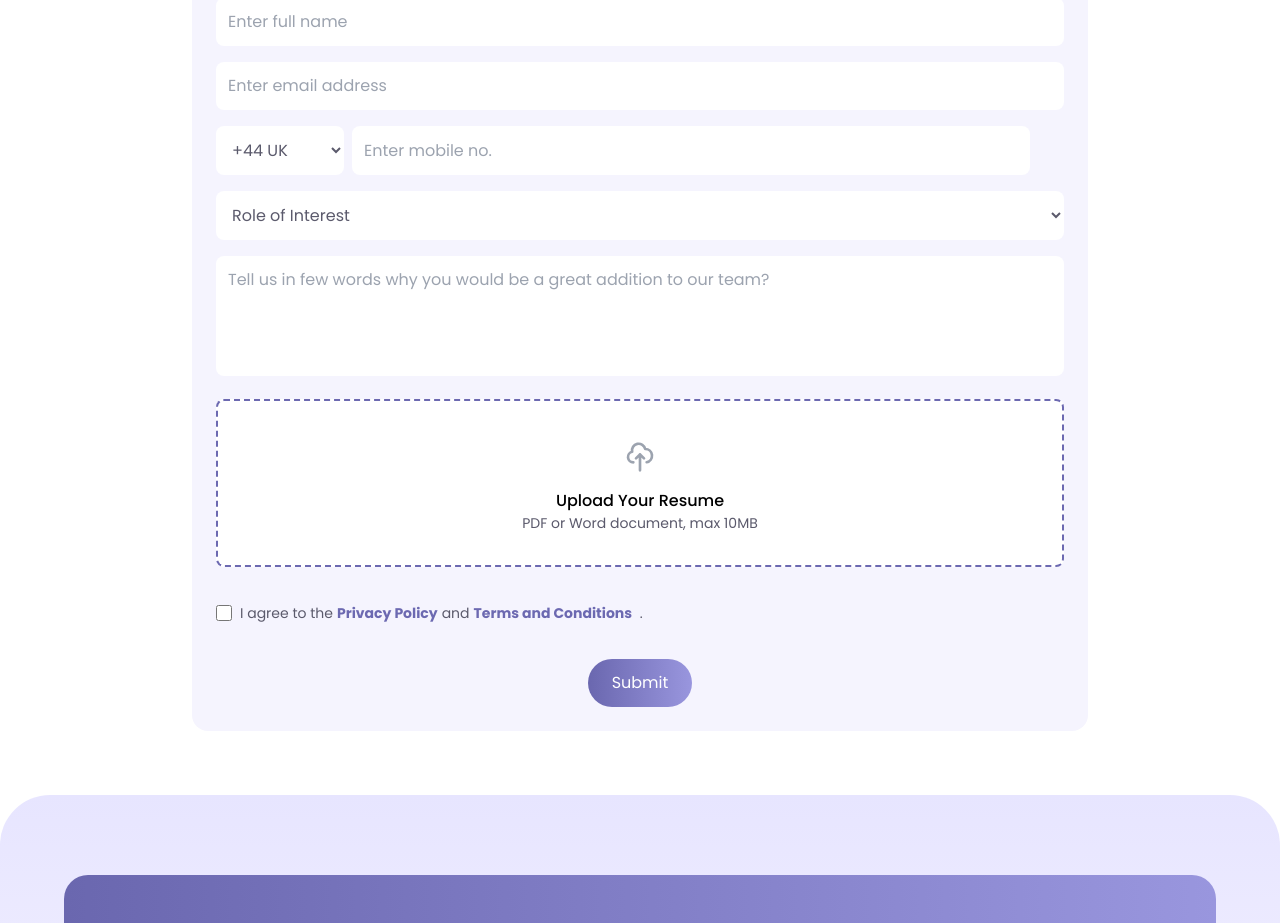
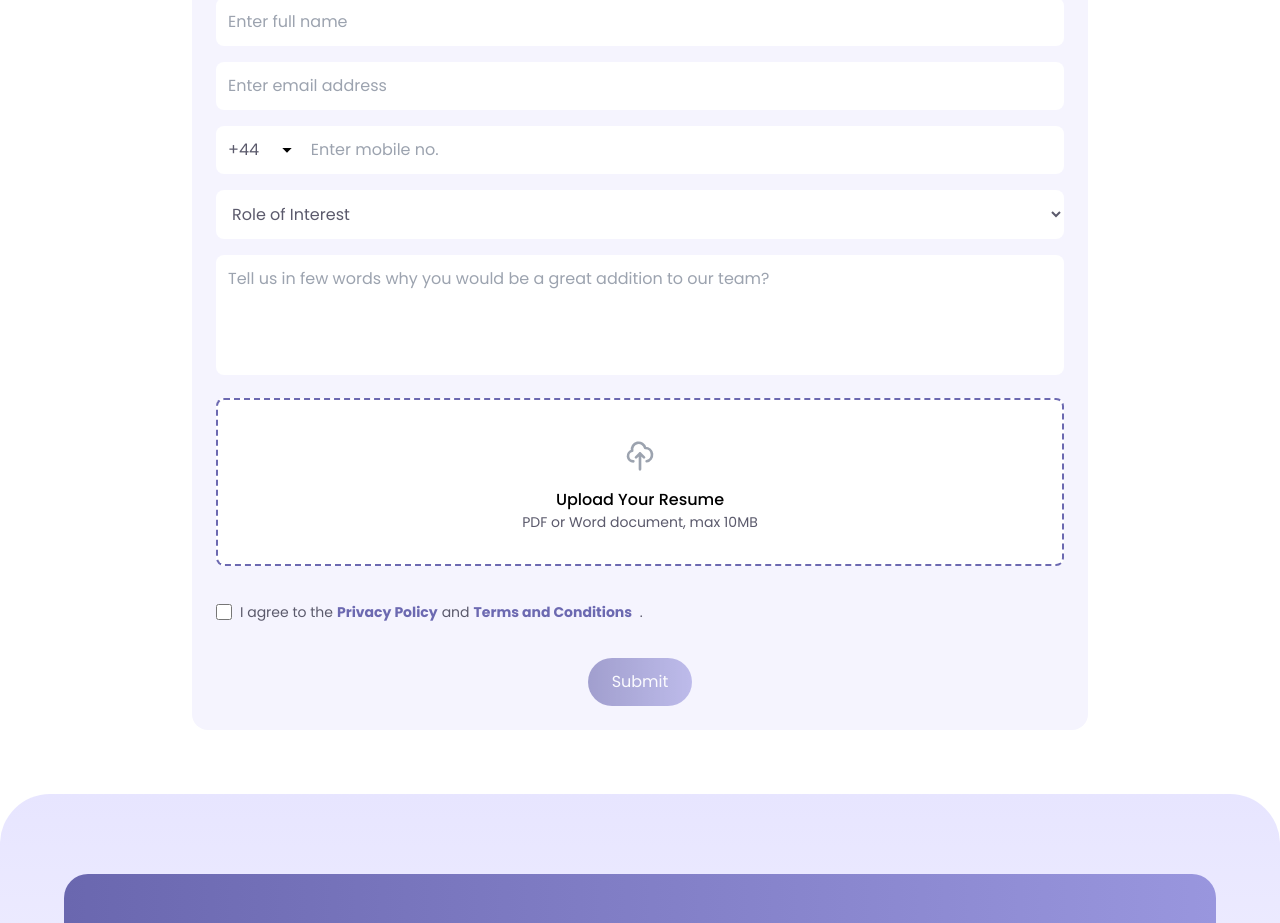
Before and after one commit to Madhubala-06/kreatoors, a React (Create React App) app: page /aboutus in a window 1280 px wide. Shown: the part 1700-2623 px from the top of the page. Built offline with nearby package versions, Linux system fonts and the light colour scheme; a web font is replaced by a local one.

Commit message:
Update About.jsx

```diff
--- a/src/components/pages/Aboutus/About.jsx
+++ b/src/components/pages/Aboutus/About.jsx
@@ -72,7 +72,7 @@ const JoinOurTeam = () => {
   });
 
   const [uploadedFileName, setUploadedFileName] = useState('');
-
+  const [isAgreed, setIsAgreed] = useState(false);
   const countryCodes = [
     { code: '+1', country: 'USA/Canada' },
     { code: '+44', country: 'UK' },
@@ -181,22 +181,40 @@ const JoinOurTeam = () => {
               required
             />
 
-            <div className="flex gap-1 md:gap-2 w-full">
+            <div className="flex w-full">
+              <div className="relative  ">
                 <select
-                className="md:w-32 p-3 rounded-lg bg-white text-sub-gray"
+                  className="p-3  rounded-l-lg bg-white text-sub-gray  mr-9 focus:outline-none appearance-none w-full"
                   value={formData.countryCode}
                   onChange={(e) => setFormData({ ...formData, countryCode: e.target.value })}
                 >
                   {countryCodes.map((country) => (
                     <option key={country.code} value={country.code}>
-                    {country.code} {country.country}
+                      {country.code}
                     </option>
                   ))}
                 </select>
+                {/* Chevron Icon */}
+                <div className="absolute inset-y-0 right-1 flex items-center pointer-events-none text-gray-500">
+                  <svg
+                    xmlns="http://www.w3.org/2000/svg"
+                    className="h-4 w-4"
+                    fill="black"
+                    viewBox="0 0 24 24"
+                  >
+                    <path d="M19 9l-7 7-7-7" />
+                  </svg>
+
+                </div>
+              </div>
+
+
+
+
               <input
                 type="tel"
                 placeholder="Enter mobile no."
-                className="w-4/5 p-3 rounded-lg bg-white text-sub-gray"
+                className="w-full p-3 bg-white text-sub-gray rounded-r-lg"
                 value={formData.mobile}
                 onChange={(e) => setFormData({ ...formData, mobile: e.target.value })}
                 required
@@ -210,11 +228,12 @@ const JoinOurTeam = () => {
   required
 >
   {roleOptions.map((role) => (
-                <option key={role.value} value={role.value}>
+    <option key={role.value} value={role.value} className="text-sub-gray">
       {role.label}
     </option>
   ))}
 </select>
+
 
             <textarea
               placeholder="Tell us in few words why you would be a great addition to our team?"
@@ -257,6 +276,8 @@ const JoinOurTeam = () => {
               <input
                 type="checkbox"
                 id="agree"
+                value={isAgreed}
+                onClick={()=>{setIsAgreed(true)}}
                 required
                 className="h-4 w-4 rounded border-gray-200 border-2 checked:bg-primary-gradient checked:border-transparent focus:ring-0 focus:ring-offset-0"
               />
@@ -271,7 +292,8 @@ const JoinOurTeam = () => {
             <div className="flex justify-center">
               <button
                 type="submit"
-                className="px-6 py-3 bg-primary-gradient text-white rounded-full transition-all duration-700 ease-out hover:scale-105"
+                disabled={!isAgreed}
+                className={`px-6 py-3 bg-primary-gradient text-white rounded-full transition-all duration-700 ease-out hover:scale-105  disabled:cursor-not-allowed    disabled:opacity-60`}
               >
                 Submit
               </button>
```
Lines whose indentation alone changed are shown as unchanged.
